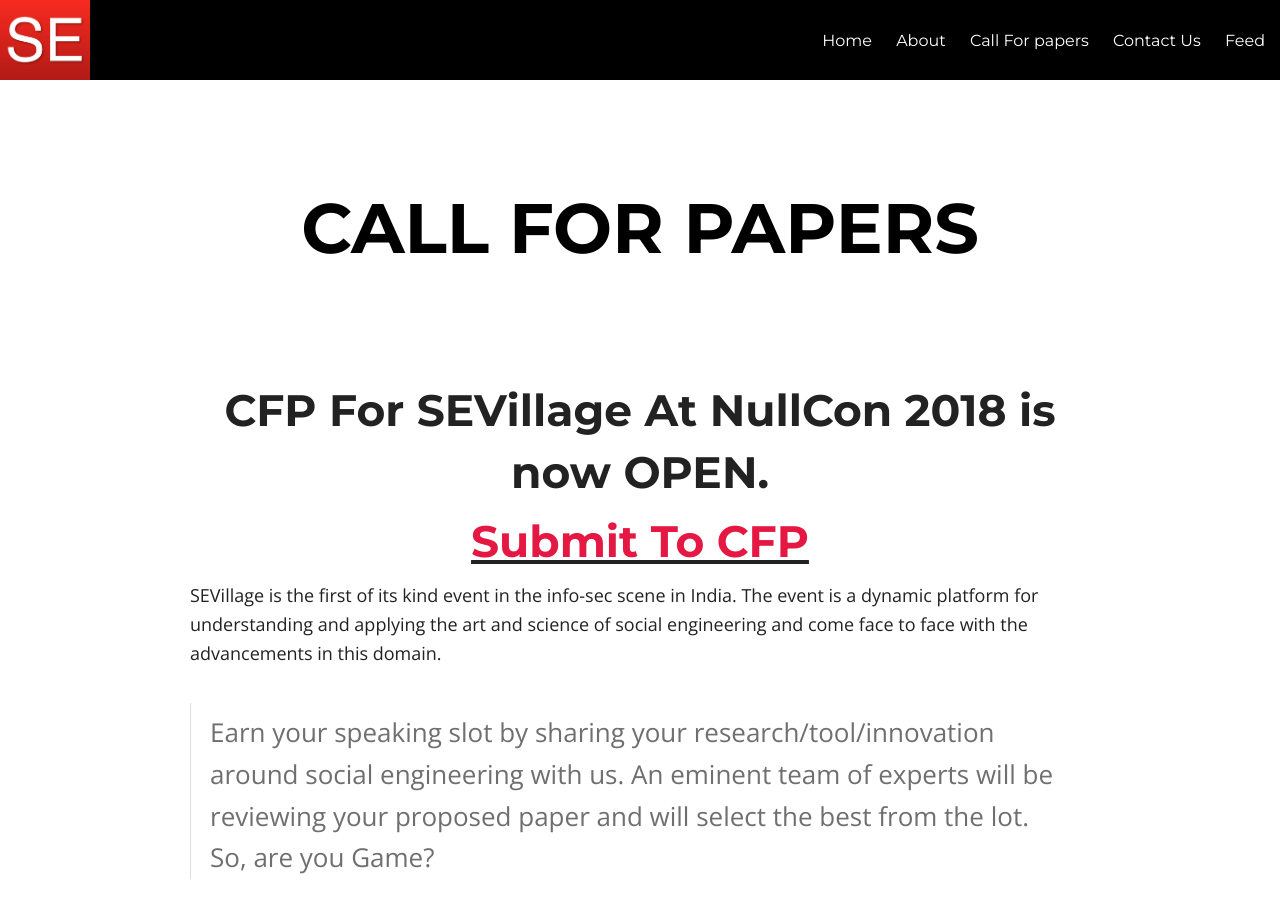
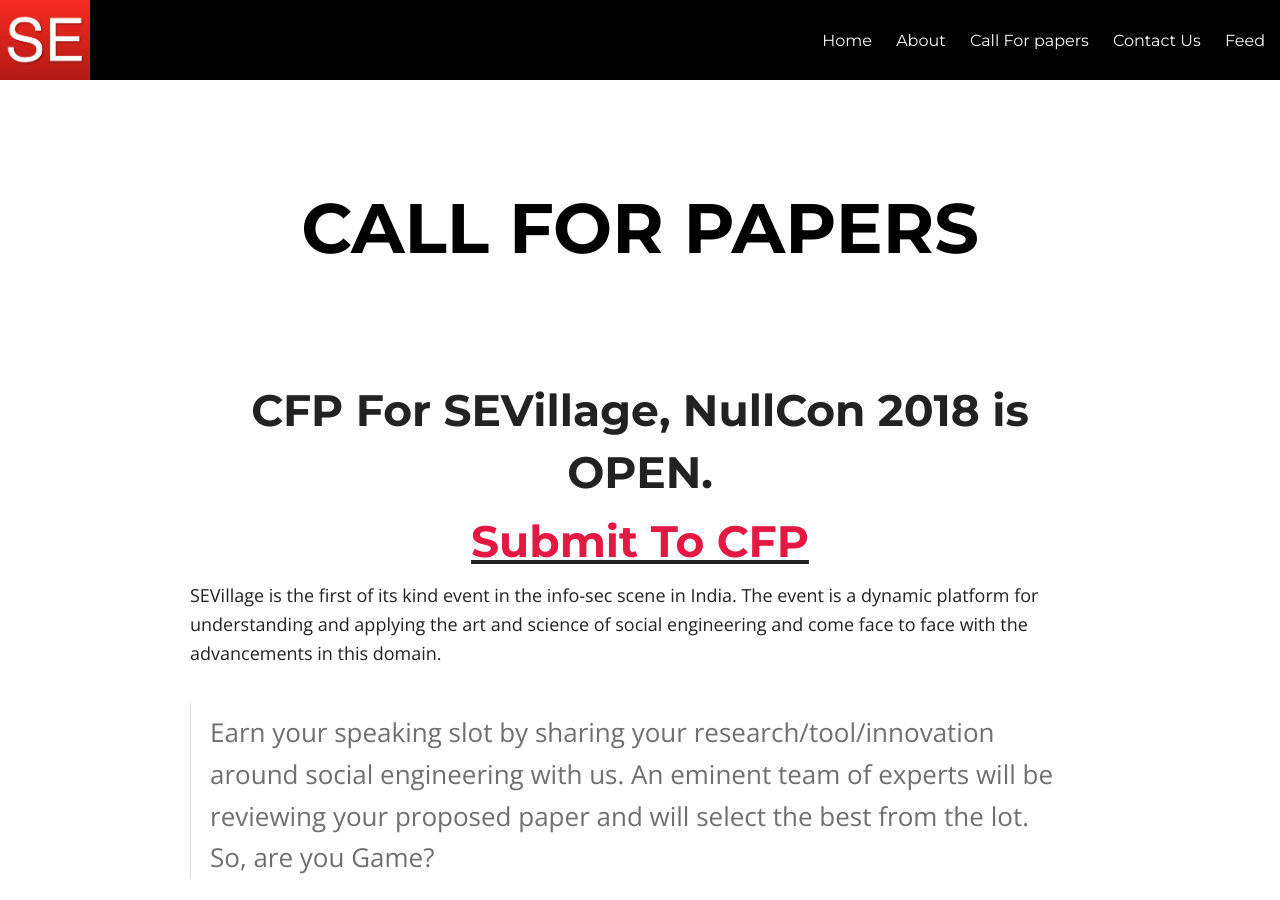
Before and after one commit to sevillage/sevillage, a Jekyll site: the page built from cfp.md, in a window 1280 px wide and 900 px high. Built offline with Jekyll 4.4.1, drawn with Linux system fonts in a browser that asks for light colours; nearby versions of some CDN libraries.

Commit message:
minor changes

```diff
--- a/cfp.md
+++ b/cfp.md
@@ -4,7 +4,7 @@
 title: Call For Papers
 
 ---
-<center><h1>CFP For SEVillage At NullCon 2018 is now OPEN.</h1></center>
+<center><h1>CFP For SEVillage, NullCon 2018 is OPEN.</h1></center>
 
 <center><u><h1><a href='https://docs.google.com/forms/d/e/1FAIpQLSd-dMgdeOjJr4E1VfycPXZ8ClLbm9Yn0kmCbNW7hYO3a5L0cQ/viewform'>Submit To CFP</a></h1></u></center>
 
```
